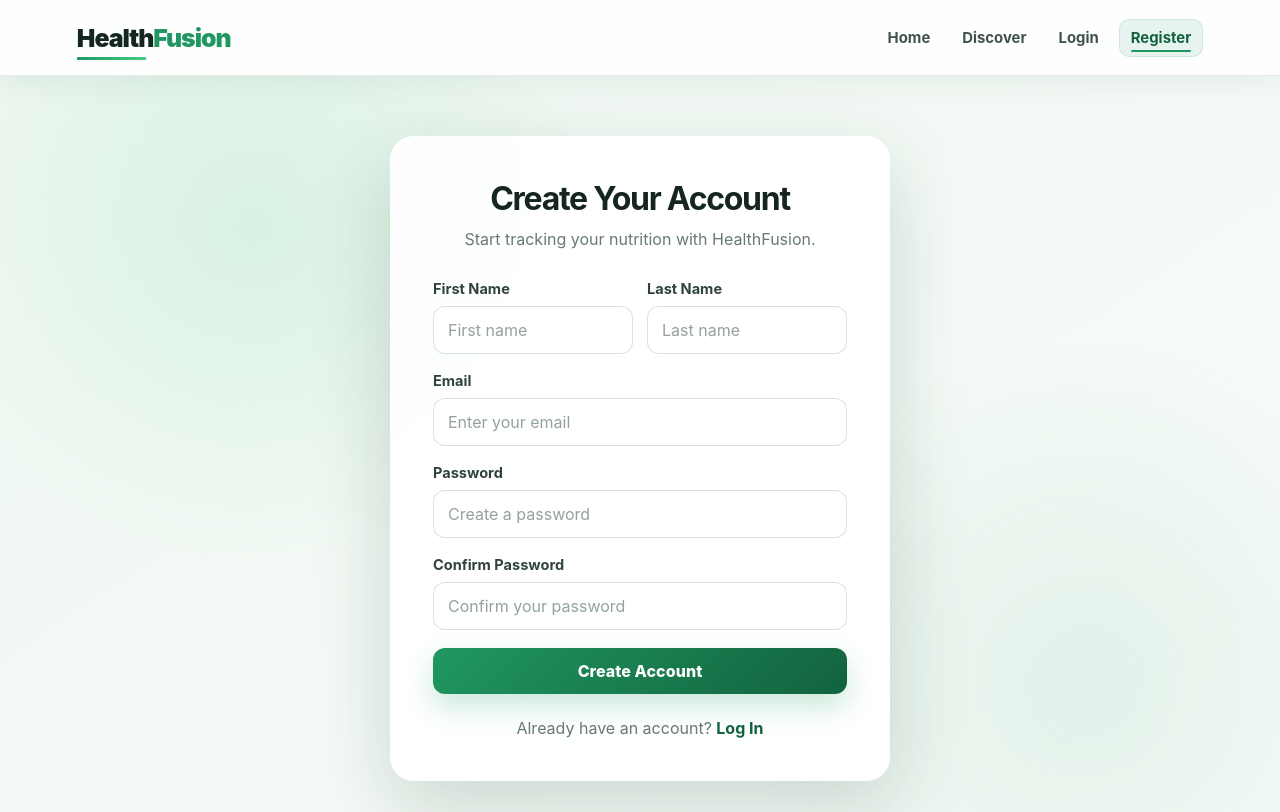
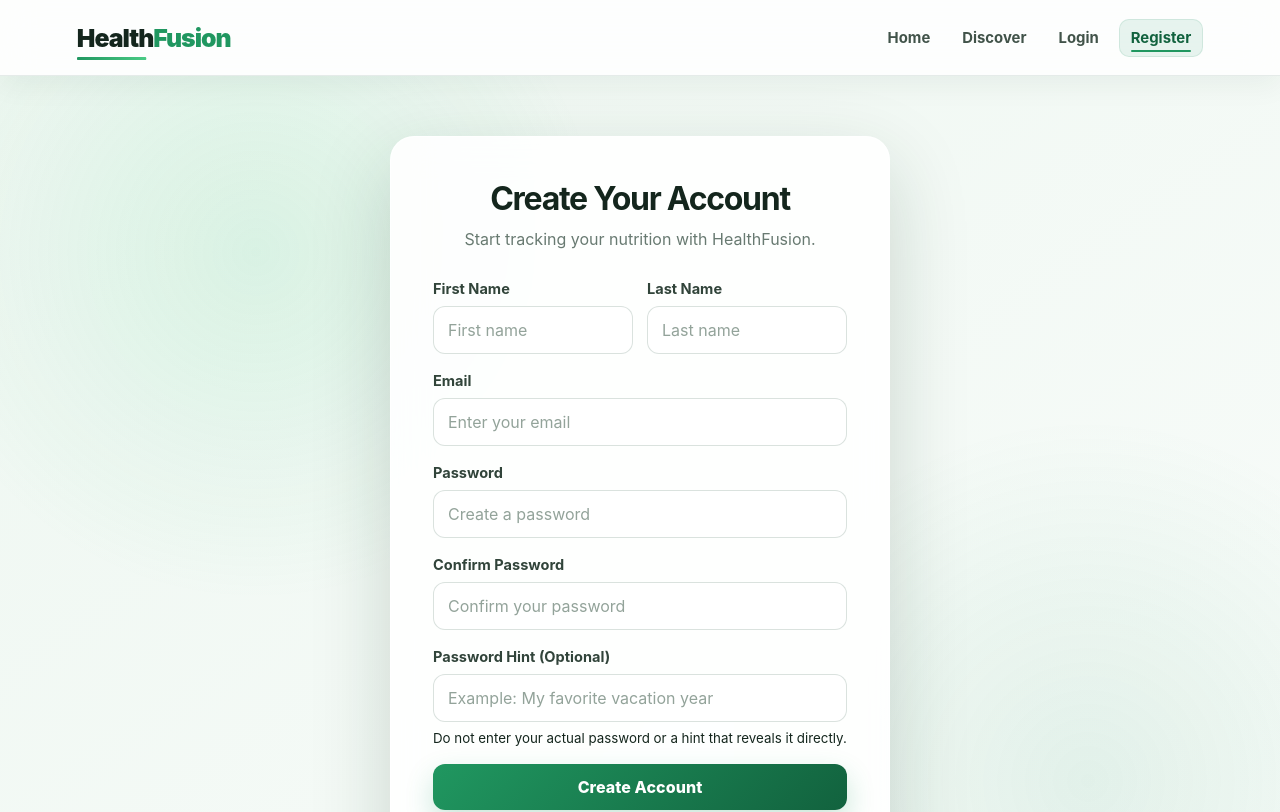
Before and after one commit to Sobek55/HealthFusion, a React (Vite) app in the folder frontend/: page /register in a window 1280 px wide. Shown: the top 812 px of the page. Built offline with nearby package versions, Linux system fonts and the light colour scheme; no server answers.

Commit message:
Add optional password hint to registration

```diff
--- a/frontend/src/pages/Register.jsx
+++ b/frontend/src/pages/Register.jsx
@@ -10,6 +10,7 @@ function Register() {
   const [email, setEmail] = useState('')
   const [password, setPassword] = useState('')
   const [confirmPassword, setConfirmPassword] = useState('')
+  const [passwordHint, setPasswordHint] = useState('')
   const [error, setError] = useState('')
   const [loading, setLoading] = useState(false)
 
@@ -35,7 +36,8 @@ function Register() {
         firstName,
         lastName,
         email,
-        password
+        password,
+        passwordHint
       })
 
       navigate('/login')
@@ -64,7 +66,6 @@ function Register() {
           <div className="name-row">
             <div className="form-group">
               <label htmlFor="firstName">First Name</label>
-
               <input
                 type="text"
                 id="firstName"
@@ -79,7 +80,6 @@ function Register() {
 
             <div className="form-group">
               <label htmlFor="lastName">Last Name</label>
-
               <input
                 type="text"
                 id="lastName"
@@ -95,7 +95,6 @@ function Register() {
 
           <div className="form-group">
             <label htmlFor="registerEmail">Email</label>
-
             <input
               type="email"
               id="registerEmail"
@@ -110,7 +109,6 @@ function Register() {
 
           <div className="form-group">
             <label htmlFor="registerPassword">Password</label>
-
             <input
               type="password"
               id="registerPassword"
@@ -125,10 +123,7 @@ function Register() {
           </div>
 
           <div className="form-group">
-            <label htmlFor="confirmPassword">
-              Confirm Password
-            </label>
-
+            <label htmlFor="confirmPassword">Confirm Password</label>
             <input
               type="password"
               id="confirmPassword"
@@ -142,6 +137,26 @@ function Register() {
               }
               required
             />
+          </div>
+
+          <div className="form-group">
+            <label htmlFor="passwordHint">
+              Password Hint (Optional)
+            </label>
+            <input
+              type="text"
+              id="passwordHint"
+              name="passwordHint"
+              placeholder="Example: My favorite vacation year"
+              maxLength={255}
+              value={passwordHint}
+              onChange={(event) =>
+                setPasswordHint(event.target.value)
+              }
+            />
+            <small>
+              Do not enter your actual password or a hint that reveals it directly.
+            </small>
           </div>
 
           <button
```
